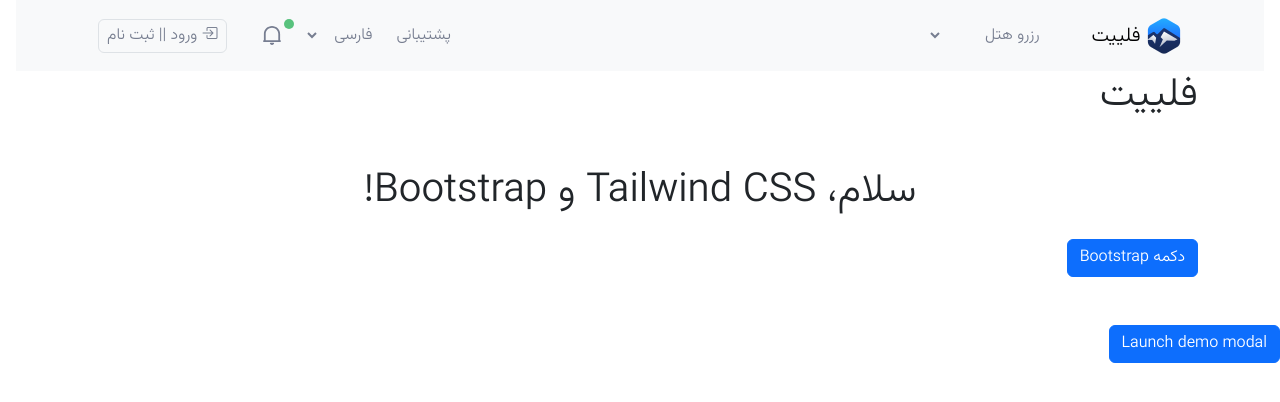
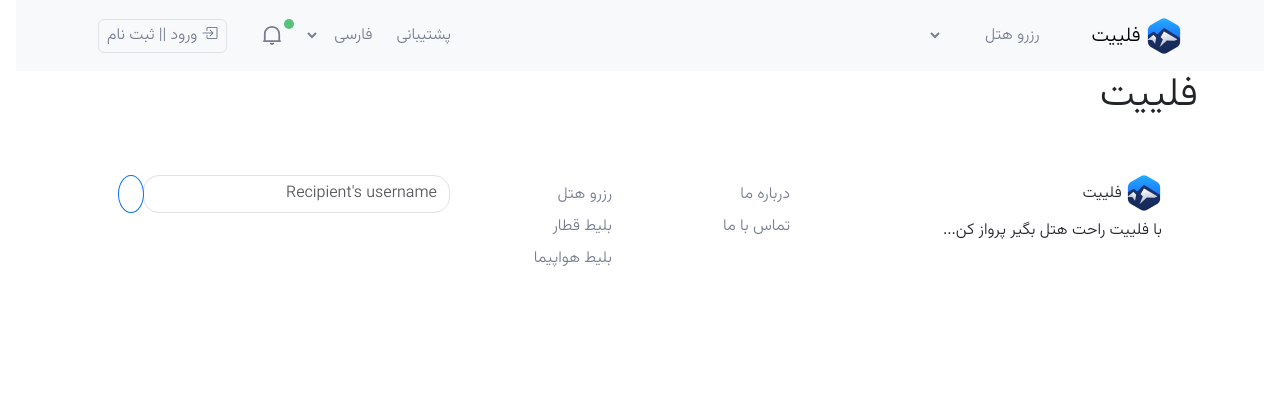
Before and after one commit to Alishirinipazy/fleet-traveling, a Nuxt app: page / in a window 1280 px wide. Shown: the top 402 px of the page. Built offline with nearby package versions, Linux system fonts and the light colour scheme.

Commit message:
start footer

```diff
--- a/components/Layouts/Footer.vue
+++ b/components/Layouts/Footer.vue
@@ -1,32 +1,60 @@
 <template>
-  <div class="container mx-auto mt-5">
-    <h1 class="text-center text-4xl mb-4">سلام، Tailwind CSS و Bootstrap!</h1>
-    <button class="btn btn-primary mb-2">دکمه Bootstrap</button>
-    <div class="flex items-center justify-center h-48 bg-blue-500">
-      <p class="text-white">این یک بلاک از Tailwind CSS است!</p>
-    </div>
-  </div>
-  <!-- Button trigger modal -->
-  <button type="button" class="btn btn-primary" data-bs-toggle="modal" data-bs-target="#exampleModal">
-    Launch demo modal
-  </button>
+  <footer class="container  p-4">
+    <div class="row p-4">
+      <div class="col-lg-4 ">
+        <img src="@/public/images/global/brand.png" height="36" width="36" :alt="$t('brand')">
+        {{ $t('brand') }}
+        <p class="py-2">{{ $t('description') }}</p>
+      </div>
+      <div class="col-lg-2">
+        <ul class="list-unstyled">
+          <li class="py-2">
+            <nuxt-link class="link-underline-light text-color mx-3" to="/">{{ $t('landing.footer.about') }}</nuxt-link>
+          </li>
+          <li>
+            <nuxt-link class="link-underline-light text-color mx-3" to="/">{{ $t('landing.footer.contact') }}
+            </nuxt-link>
+          </li>
+        </ul>
+      </div>
+      <div class="col-lg-2">
+        <ul class="list-unstyled">
+          <li class="py-2">
+            <nuxt-link class="link-underline-light text-color mx-3" to="/">{{
+                $t('landing.header.nav.option.otn1')
+              }}
+            </nuxt-link>
+          </li>
+          <li >
+            <nuxt-link class="link-underline-light text-color mx-3" to="/">{{
+                $t('landing.header.nav.option.otn2')
+              }}
+            </nuxt-link>
+          </li>
+          <li class="py-2">
+            <nuxt-link class="link-underline-light text-color mx-3" to="/">{{
+                $t('landing.header.nav.option.otn3')
+              }}
+            </nuxt-link>
+          </li>
+        </ul>
+      </div>
+      <div class="col-lg-4">
+        <div class="input-group mb-3 position-relative">
+          <input type="text" class="form-control rounded-4" placeholder="Recipient's username" aria-label="Recipient's username" aria-describedby="button-addon2">
+          <button class="btn btn-outline-primary footer-btn-send rounded-circle" type="button" id="button-addon2"></button>
+        </div>
 
-  <!-- Modal -->
-  <div class="modal fade" id="exampleModal" tabindex="-1" aria-labelledby="exampleModalLabel" aria-hidden="true">
-    <div class="modal-dialog">
-      <div class="modal-content">
-        <div class="modal-header">
-          <h1 class="modal-title fs-5" id="exampleModalLabel">Modal title</h1>
-          <button type="button" class="btn-close" data-bs-dismiss="modal" aria-label="Close"></button>
-        </div>
-        <div class="modal-body">
-          ...
-        </div>
-        <div class="modal-footer">
-          <button type="button" class="btn btn-secondary" data-bs-dismiss="modal">Close</button>
-          <button type="button" class="btn btn-primary">Save changes</button>
-        </div>
       </div>
     </div>
-  </div>
+  </footer>
 </template>
+<style scoped>
+.footer-btn-send {
+  position: absolute;
+  left: 0;
+
+}
+</style>
+<script setup lang="ts">
+</script>
--- a/locales/en.json
+++ b/locales/en.json
@@ -1,5 +1,6 @@
 {
     "brand": "fleet",
+    "description": "Book a hotel and fly with Easy by fleet....",
     "landing": {
         "header": {
             "nav": {
@@ -11,6 +12,12 @@
                 "support": "support",
                 "account":"login || register"
             }
+        },
+        "footer": {
+            "about":"about",
+            "contact":"contact",
+            "community": "Join our community \uD83D\uDD25",
+            "email": "Enter your email"
         }
     }
 }
--- a/locales/fa.json
+++ b/locales/fa.json
@@ -1,5 +1,6 @@
 {
     "brand": "فلییت",
+    "description": "با فلییت راحت هتل بگیر پرواز کن...",
     "landing": {
         "header": {
             "nav": {
@@ -11,6 +12,12 @@
                 "support": "پشتیبانی",
                 "account":"ورود || ثبت نام"
             }
+        },
+        "footer": {
+            "about":"درباره ما",
+            "contact":"تماس با ما",
+            "community": "بیشتر با هم در ارتباط باشیم",
+            "email": "شماره تماس خود را وارد کنید"
         }
     }
 }
```
Also changed, not shown: assets/css/main.css (line endings or trailing spaces).
